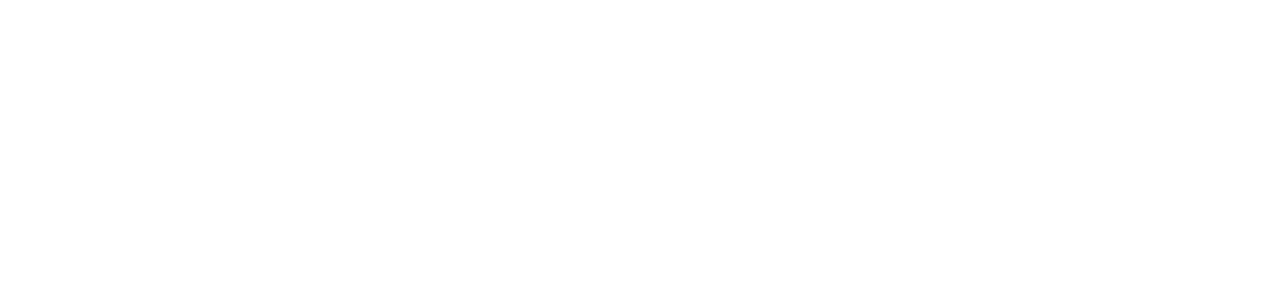
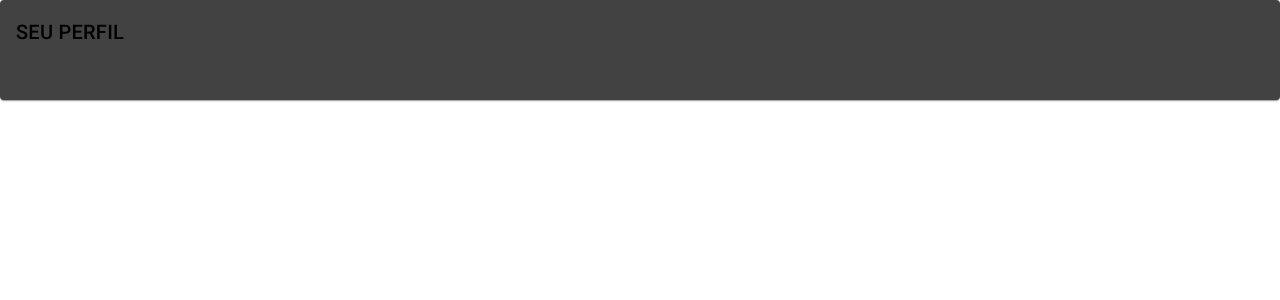
Before and after one commit to kilsonalvess/Simple-Unit-Converter, an Angular app: page /verperfil in a window 1280 px wide. Before the commit this address led to /. Shown: the top 300 px of the page. Built offline with nearby package versions, Linux system fonts and the light colour scheme.

Commit message:
add mat-card VerPerfilComponent

```diff
--- a/src/app/app-routing.module.ts
+++ b/src/app/app-routing.module.ts
@@ -1,4 +1,5 @@
 import { CadastrarInformacoesComponent } from './cliente/cadastrar-cliente/cadastrar-cliente.component';
+import { VerPerfilComponent } from './cliente/ver-perfil/ver-perfil.component';
 import { NgModule } from '@angular/core';
 import { RouterModule, Routes } from '@angular/router';
 import { MenuComponent } from './layout/menu/menu.component';
@@ -11,6 +12,10 @@
   {
     path: 'cadastrarcliente',
     component: CadastrarInformacoesComponent
+  },
+  {
+    path: 'verperfil',
+    component: VerPerfilComponent
   }
 ];
 
--- a/src/app/cliente/ver-perfil/ver-perfil.component.html
+++ b/src/app/cliente/ver-perfil/ver-perfil.component.html
@@ -1 +1,12 @@
-<p>listar-cliente works!</p>
+<mat-card>
+  <mat-card-header>
+    <mat-card-title>SEU PERFIL</mat-card-title>
+  </mat-card-header>
+
+  <mat-card-content>
+
+  </mat-card-content>
+
+  <mat-card-actions>
+  </mat-card-actions>
+</mat-card>
--- a/src/app/layout/menu/menu.component.html
+++ b/src/app/layout/menu/menu.component.html
@@ -2,7 +2,7 @@
   <button mat-raised-button color="primary" [matMenuTriggerFor]="menu">Menu</button>
   <mat-menu #menu="matMenu">
   <button mat-menu-item routerLink="cadastrarcliente">Cadastrar Cliente</button>
-  <button mat-menu-item>Ver Perfil</button>
+  <button mat-menu-item routerLink="verperfil">Ver Perfil</button>
   <button mat-menu-item>Conversor de Moedas</button>
   <button mat-menu-item>Transferir Dinheiro</button>
 </mat-menu>
```
